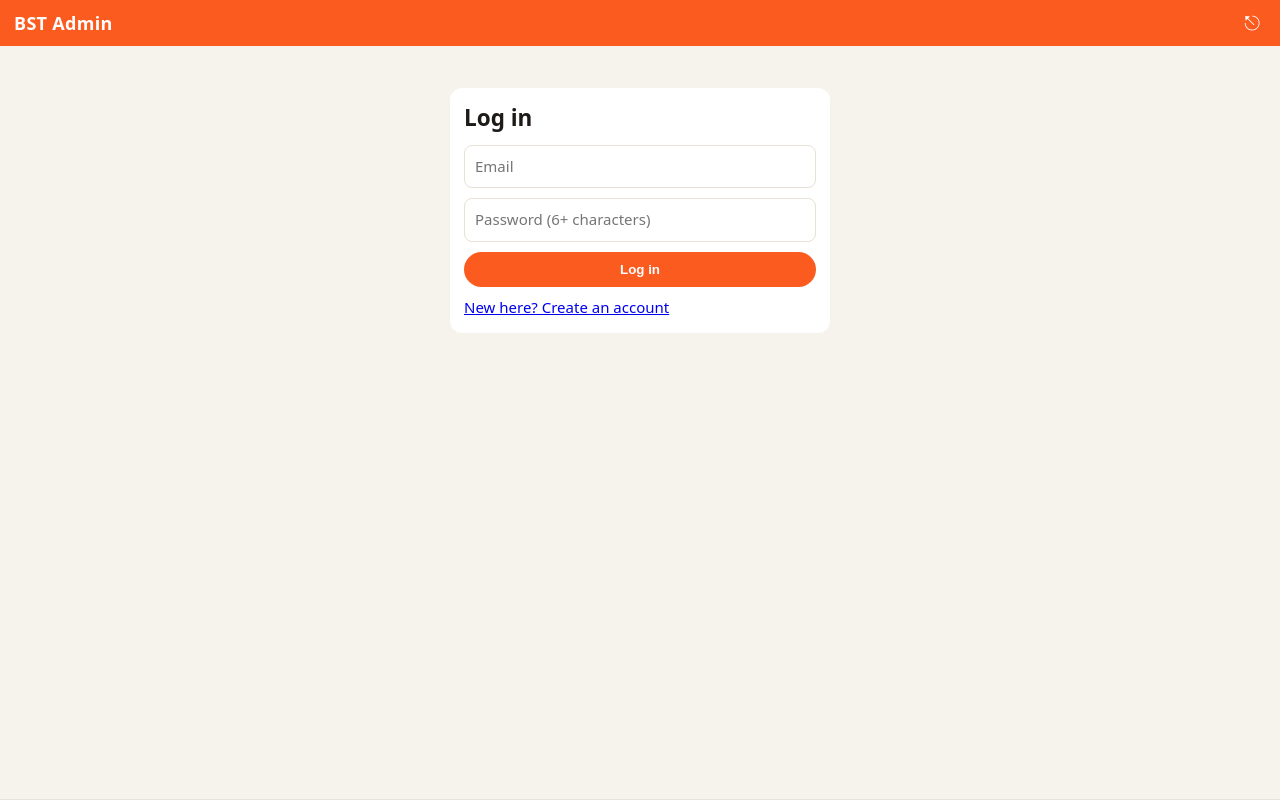
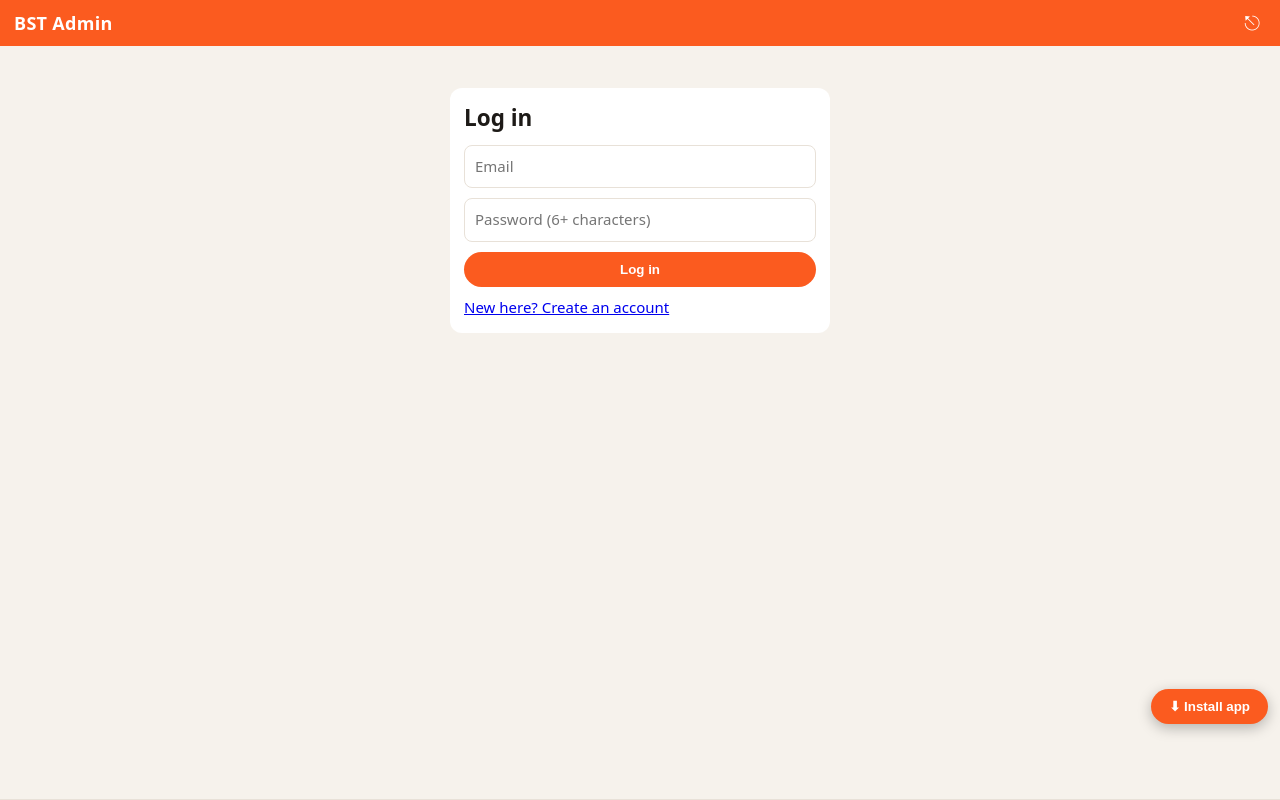
Before and after one commit to oyekanmilawwal80-spec/BIN-SAEED-TEXTILE, a plain HTML site: page admin.html in a window 1280 px wide. Drawn offline with nearby package versions, Linux system fonts and the light colour scheme.

Commit message:
add install button

```diff
--- a/app.css
+++ b/app.css
@@ -20,3 +20,4 @@ input,select,textarea{width:100%;padding:10px;border:1px solid var(--line);borde
 .bar{height:10px;background:var(--line);border-radius:6px;overflow:hidden}.bar i{display:block;height:100%;background:var(--o)}
 .tag{font-size:12px;padding:2px 8px;border-radius:10px;background:#eee}.tag.paid_pending,.tag.pending{background:#ffe9c7}.tag.confirmed,.tag.delivered{background:#d3f2e1}.tag.shipped{background:#d8e8ff}
 .acct{border:1px dashed var(--o);border-radius:8px;padding:10px}.acct b{font-size:18px;letter-spacing:1px}
+.inst{position:fixed;right:12px;bottom:76px;z-index:9;box-shadow:0 4px 14px #0004}
--- a/config-and-app.js
+++ b/config-and-app.js
@@ -35,3 +35,10 @@ async function bell(p){
  sb.channel('n'+p.id).on('postgres_changes',{event:'INSERT',schema:'public',table:'notifications',filter:'user_id=eq.'+p.id},async e=>{
   toast(e.new.title);load();
   if('Notification' in window&&Notification.permission==='granted'){const r=await navigator.serviceWorker.ready;r.showNotification(e.new.title,{body:e.new.body,icon:'icon.svg',badge:'icon.svg'})}}).subscribe()}
+/* Install button */
+let _ip;
+if(!(matchMedia('(display-mode: standalone)').matches||navigator.standalone)){
+ addEventListener('beforeinstallprompt',e=>{e.preventDefault();_ip=e});
+ const b=document.createElement('button');b.className='btn inst';b.textContent='⬇ Install app';
+ b.onclick=async()=>{if(_ip){_ip.prompt();await _ip.userChoice;_ip=null}else modal('<h3>Install BST</h3><p><b>Android:</b> open this page in Chrome (not inside WhatsApp or Facebook), tap the ⋮ menu, then "Install app" or "Add to Home screen".</p><p><b>iPhone:</b> open in Safari, tap Share, then "Add to Home Screen".</p><p class=muted>If you do not see it, refresh the page once and try again.</p>')};
+ addEventListener('appinstalled',()=>b.remove());document.body.append(b)}
--- a/sw.js
+++ b/sw.js
@@ -1,4 +1,4 @@
-const C='bst-v2',SHELL=['icon-192.png','icon-512.png','index.html','vendor.html','admin.html','app.css','config-and-app.js','manifest.json','icon.svg'];
+const C='bst-v3',SHELL=['icon-192.png','icon-512.png','index.html','vendor.html','admin.html','app.css','config-and-app.js','manifest.json','icon.svg'];
 self.addEventListener('install',e=>{e.waitUntil(caches.open(C).then(c=>c.addAll(SHELL)));self.skipWaiting()});
 self.addEventListener('activate',e=>e.waitUntil(caches.keys().then(k=>Promise.all(k.filter(x=>x!==C).map(x=>caches.delete(x)))).then(()=>clients.claim())));
 self.addEventListener('fetch',e=>{const u=new URL(e.request.url);if(e.request.method!=='GET'||u.origin!==location.origin)return;
```
